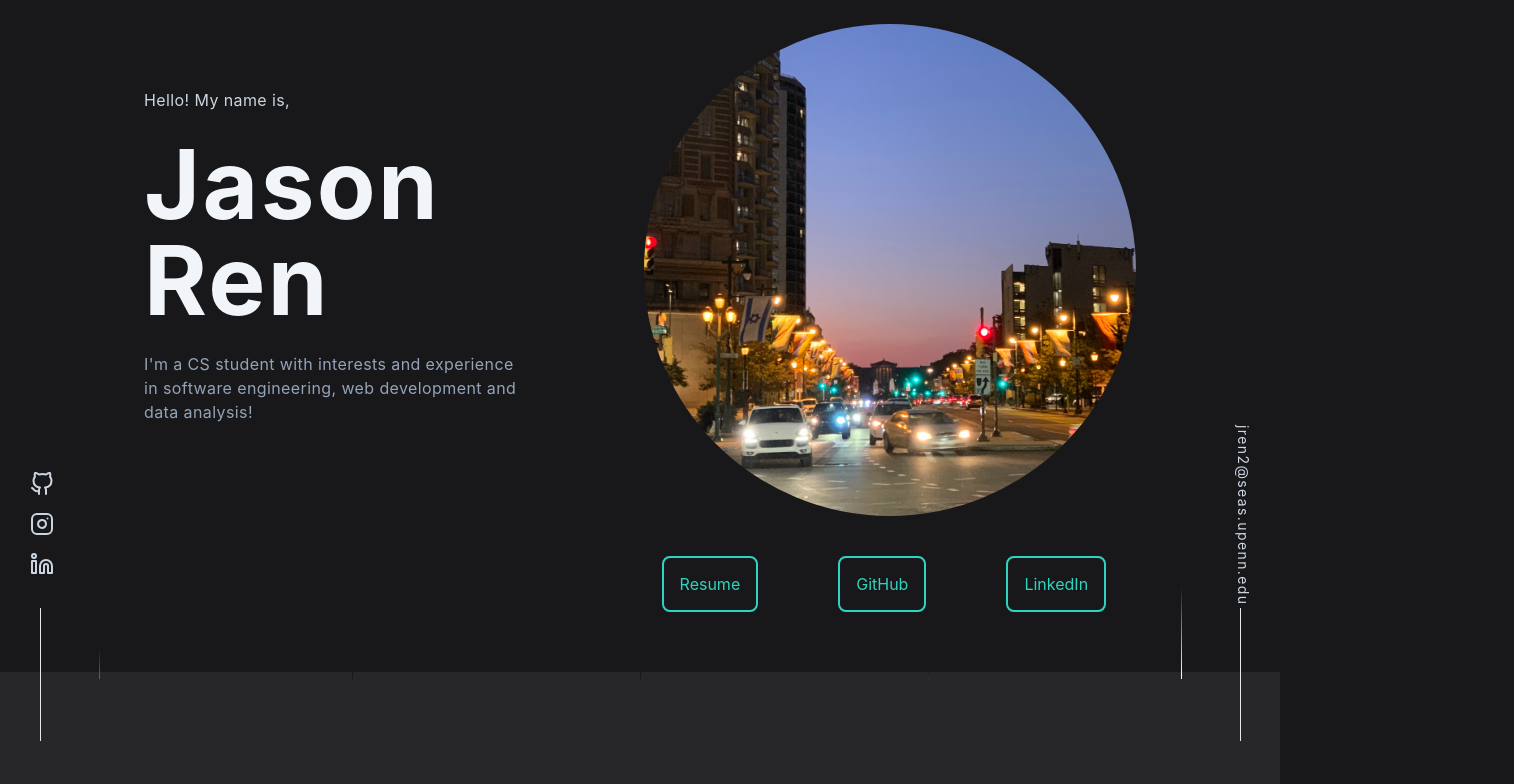
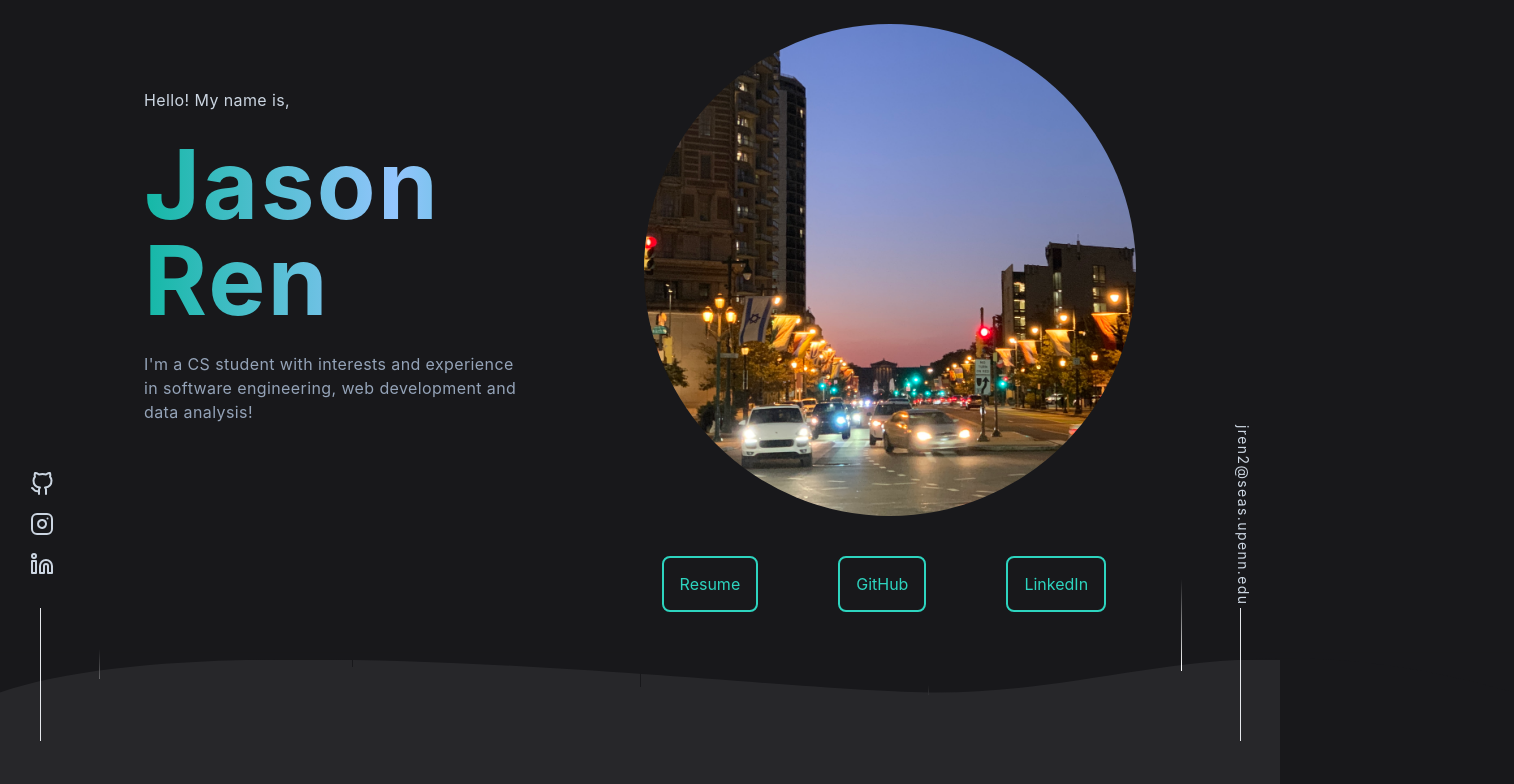
Before and after one commit to jren2/personal-website, a React (Vite) app: page / in a window 1280 px wide. Shown: the part 120-904 px from the top of the page, 1514 px wide, since content can reach past the window. Built offline with nearby package versions, Linux system fonts and the light colour scheme; no server answers; what tw-elements would draw is missing.

Commit message:
added curves, extra interaction and animation

```diff
--- a/package.json
+++ b/package.json
@@ -18,7 +18,6 @@
     "firebase": "^9.9.2",
     "firebase-admin": "^10.2.0",
     "firebase-functions": "^3.21.2",
-    "parcel": "^2.5.0",
     "postcss": "^8.4.14",
     "react": "^18.1.0",
     "react-dom": "^18.1.0",
@@ -40,6 +39,7 @@
     "grunt": "^1.5.3",
     "https-browserify": "^1.0.0",
     "os-browserify": "^0.3.0",
+    "parcel": "^2.7.0",
     "path-browserify": "^1.0.1",
     "postcss-import": "^14.1.0",
     "process": "^0.11.10",
--- a/src/components/Home.js
+++ b/src/components/Home.js
@@ -4,13 +4,14 @@ import React, { useEffect } from 'react'
 
 const Home = () => (
   <>
-    <div className="relative xs:h-fit mb-3">
+    <div>
+      <div className="relative xs:h-fit">
         <div className="flex flex-row justify-between xs:px-24 md:px-36 xs:flex-col xs:pb-12 lg:py-16 lg:flex-row">
           <div className="mt-16 z-10 xs:text-center xs:justify-center lg:justify-start lg:text-left ">
             <div className="text-slate-300 tracking-wide xs:m-auto lg:m-0">
               Hello! My name is,
             </div>
-          <div className="text-slate-100 text-8xl xs:my-6 xs:m-auto font-bold tracking-wide hover:text-teal-400 duration-300">
+            <div className="animate-gradient bg-clip-text text-transparent bg-gradient-to-r from-teal-500 via-blue-300 to-teal-500 text-8xl xs:my-6 xs:m-auto font-bold tracking-wide hover:text-teal-400 duration-300">
               Jason Ren
             </div>
             <div className="text-slate-400 w-auto text-base tracking-wide xs:m-auto md:w-96 lg:m-0 lg:w-96">
@@ -34,6 +35,11 @@ const Home = () => (
             </div>
           </div>
         </div>
+        <div className="bg-zinc-800">
+          <svg className="-translate-y-2" width="1514" height="41" viewBox="0 0 1514 41" fill="#1f2937" xmlns="http://www.w3.org/2000/svg">
+            <path d="M0 40.5V0.5H753H1513.5V40.5C1242.5 -36.5003 1122.96 40.5 937 40.5C772 40.5 217.5 -34 0 40.5Z" fill="#18181B" />
+          </svg>
+        </div>
         <div className="lines">
           <div className="line" />
           <div className="line" />
@@ -43,6 +49,7 @@ const Home = () => (
         </div>
         <div />
       </div>
+    </div>
   </>
 )
 
--- a/src/components/Portfolio.js
+++ b/src/components/Portfolio.js
@@ -13,7 +13,7 @@ const Portfolio = () => (
         </div>
 
         <div className="relative my-8 flex xs:flex-col md:flex-row items-center ">
-          <img alt="paper trader" src={require('./images/stock.png')} className="xs:m-auto md:mt-6 w-1/2 h-1/6 xs:left-0 md:left-10 relative mt-6 rounded-sm" />
+          <img alt="paper trader" src={require('./images/stock.png')} className="contrast-75 saturate-50 duration-300 hover:saturate-100 hover:scale-105 hover:contrast-100 xs:m-auto md:mt-6 w-1/2 h-1/6 xs:left-0 md:left-10 relative mt-6 rounded-sm" />
           <div className="relative xs:text-center xs:mt-4 xs:m-auto xs:right-0 md:right-10 z-10 md:mt-10 text-xl md:text-right font-medium tracking-normal text-slate-200">
             Stock Trading Simulator &nbsp;
             <div className="shadow-md my-2 xs:ml-2 md:ml-10 pl-4 pr-4 py-4 text-slate-400 rounded-sm text-base font-normal tracking-wide bg-zinc-900/90">
@@ -41,11 +41,11 @@ const Portfolio = () => (
               View on GitHub →
             </a>
           </div>
-          <img alt="stock predictor" src={require('./images/stockPredictor.png')} className="xs:m-auto md:mt-6 w-1/2  h-1/6 xs:right-0 md:right-10 relative mt-6 rounded-sm" />
+          <img alt="stock predictor" src={require('./images/stockPredictor.png')} className="contrast-75 saturate-50 duration-300 hover:saturate-100 hover:scale-105 hover:contrast-100 xs:m-auto md:mt-6 w-1/2  h-1/6 xs:right-0 md:right-10 relative mt-6 rounded-sm" />
         </div>
 
         <div className="relative my-8 flex xs:flex-col md:flex-row items-center ">
-          <img alt="paper trader" src={require('./images/sortingVisualizer.png')} className=" xs:m-auto md:mt-6 w-1/2 h-1/6 xs:left-0 md:left-10 relative mt-6 rounded-sm" />
+          <img alt="paper trader" src={require('./images/sortingVisualizer.png')} className="contrast-75 saturate-50 duration-300 hover:saturate-100 hover:scale-105 hover:contrast-100 xs:m-auto md:mt-6 w-1/2 h-1/6 xs:left-0 md:left-10 relative mt-6 rounded-sm" />
           <div className="relative xs:text-center xs:mt-4 xs:m-auto xs:right-0 md:right-10 z-10 md:mt-10 text-xl md:text-right font-medium tracking-normal text-slate-200">
             Sorting Visualizer
             <div className="shadow-md my-2 xs:ml-2 md:ml-10 pl-4 pr-4 py-4 text-slate-400 rounded-sm text-base font-normal tracking-wide bg-zinc-900/90">
@@ -73,10 +73,15 @@ const Portfolio = () => (
               View on GitHub →
             </a>
           </div>
-          <img alt="stock predictor" src={require('./images/website.png')} className=" xs:m-auto md:mt-6 w-1/2 h-1/6 xs:right-0 md:right-10 relative mt-6 rounded-sm" />
+          <img alt="stock predictor" src={require('./images/website.png')} className="contrast-75 saturate-50 duration-300 hover:saturate-100 hover:scale-105 hover:contrast-100 xs:m-auto md:mt-6 w-1/2 h-1/6 xs:right-0 md:right-10 relative mt-6 rounded-sm" />
         </div>
 
       </div>
+    </div>
+    <div className="bg-zinc-900">
+      <svg className="-translate-y-2" width="1514" height="41" viewBox="0 0 1514 41" fill="#1f2937" xmlns="http://www.w3.org/2000/svg">
+        <path d="M0 40.5V0.5H753H1513.5V40.5C1242.5 -36.5003 1122.96 40.5 937 40.5C772 40.5 217.5 -34 0 40.5Z" fill="#27272a" />
+      </svg>
     </div>
   </>
 )
--- a/src/index.css
+++ b/src/index.css
@@ -54,6 +54,7 @@
 
   .line:nth-child(2) {
     margin-left: -25%;
+    transform: translate(0, -1.5vh)
   }
 
   .line:nth-child(2)::after {
@@ -61,8 +62,13 @@
     animation-duration: 5s;
   }
 
+  .line:nth-child(3) {
+    transform: translate(0, 1vh)
+  }
+
   .line:nth-child(4) {
     margin-left: 25%;
+    transform: translate(0, 2vh)
   }
 
   .line:nth-child(4)::after {
@@ -72,6 +78,7 @@
 
   .line:nth-child(5) {
     margin-left: 47%;
+    transform: translate(0, -1vh)
   }
 
   .line:nth-child(5)::after {
--- a/tailwind.config.js
+++ b/tailwind.config.js
@@ -4,6 +4,26 @@ module.exports = {
     './src/**/*.{html,js,ts,jsx,tsx}', './node_modules/tw-elements/dist/js/**/*.js',
   ],
   theme: {
+    extend: {
+      grayscale: {
+        20: '20%',
+        50: '50%',
+        80: '80%',
+      },
+      invert: {
+        50: '50%',
+      },
+      animation: {
+        gradient: 'gradient 11s ease-in-out infinite',
+      },
+    },
+    keyframes: {
+      gradient: {
+        '0%': { 'background-position': '0 0' },
+        '50%': { 'background-position': '1000 0' },
+        '100%': { 'background-position': '0 0' },
+      },
+    },
     screens: {
       'xs': '1px',
       'sm': '640px',
```
Also changed, not shown: 1 other file (tests, documents, lock files or other folders). Lines whose indentation alone changed are shown as unchanged.
